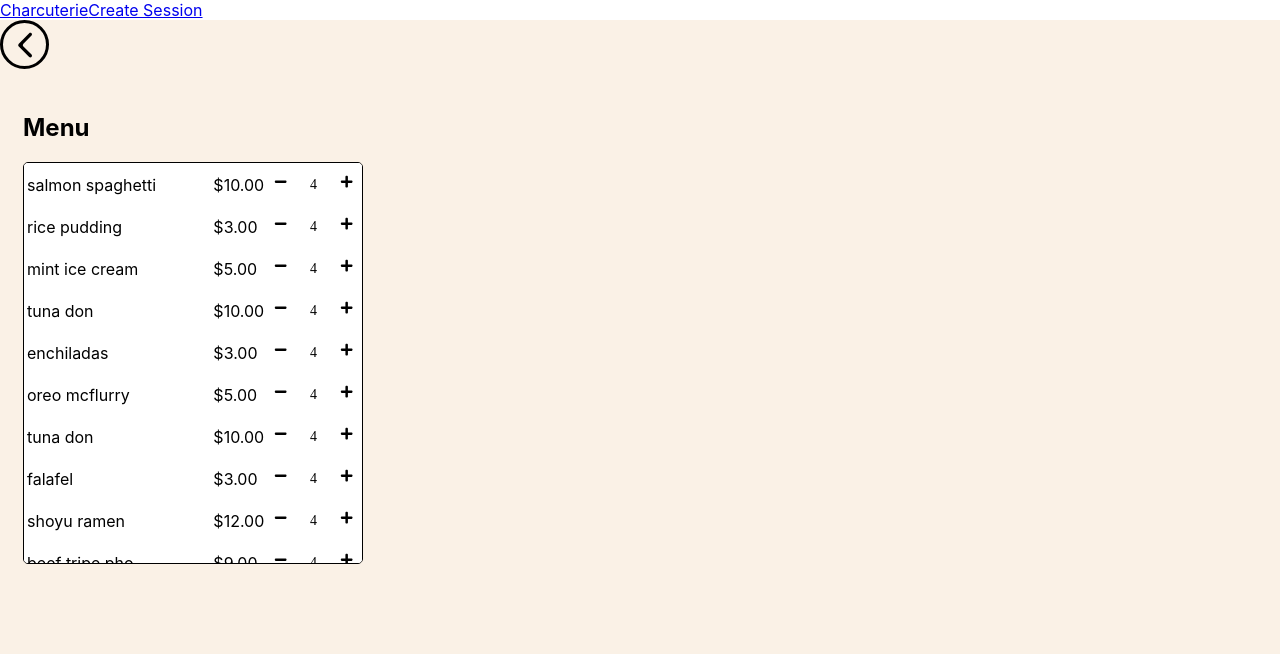
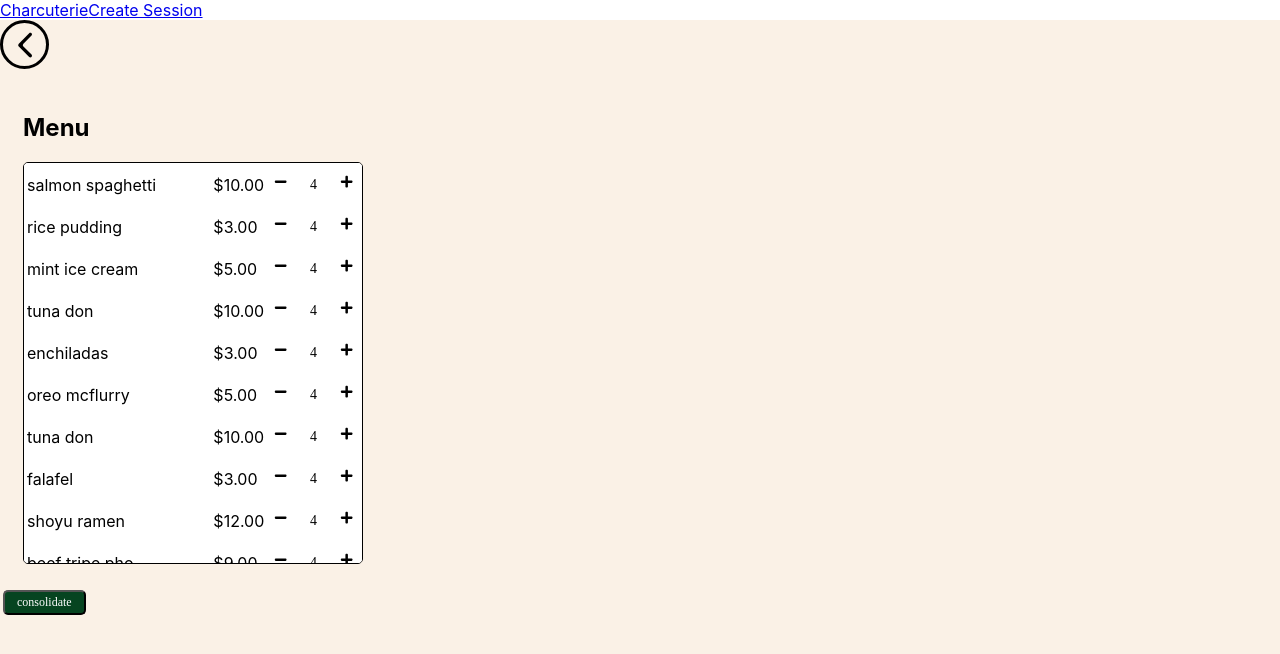
Before and after one commit to acchiang/cpsc-455-project, a React (Create React App) app: page /order-screen in a window 1280 px wide. Shown: the top 654 px of the page. Built offline with nearby package versions, Linux system fonts and the light colour scheme.

Commit message:
introduce final order confirmation page

```diff
--- a/src/index.js
+++ b/src/index.js
@@ -3,6 +3,7 @@ import ReactDOM from 'react-dom';
 import './index.css';
 import Charcuterie from 'pages/Charcuterie';
 import CreateSession from 'pages/CreateSession';
+import FinalOrder from 'pages/FinalOrder';
 import OrderScreen from 'pages/OrderScreen';
 import reportWebVitals from './utils/reportWebVitals';
 import { BrowserRouter, Route, Link, Switch } from "react-router-dom";
@@ -20,6 +21,9 @@ ReactDOM.render(
         <Route path="/order-screen">
           <OrderScreen />
         </Route>
+        <Route path="/final-order">
+          <FinalOrder />
+        </Route>
         <Route path="/">
           <Charcuterie />
         </Route>
--- a/src/pages/OrderScreen.js
+++ b/src/pages/OrderScreen.js
@@ -3,6 +3,7 @@ import Theme from 'styles/Theme'
 import { OrderContext } from "utils/Context";
 import sampleMenu from "assets/sampleMenu";
 import BackButton from "components/BackButton";
+import Button from "components/Button";
 import MenuSelector from "components/MenuSelector"
 import styled from 'styled-components'
 
@@ -59,6 +60,7 @@ function OrderScreen() {
           </Panel>
         </tr>
       </PanelContainer>
+      <Button size={"small"} type={"primary"} label={"consolidate"} onClick={()=> window.location.href='/final-order'} />
       </PageContainer>
     </OrderContext.Provider>
     </Theme>
```
